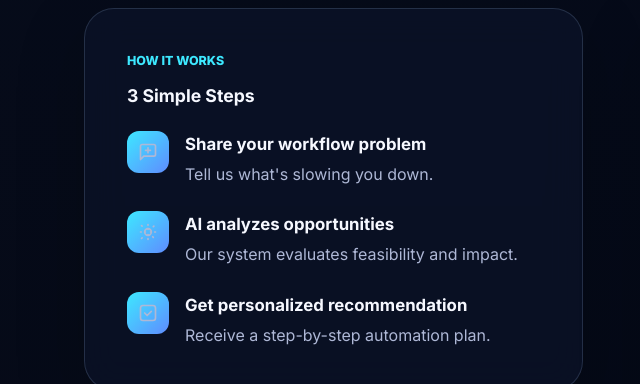
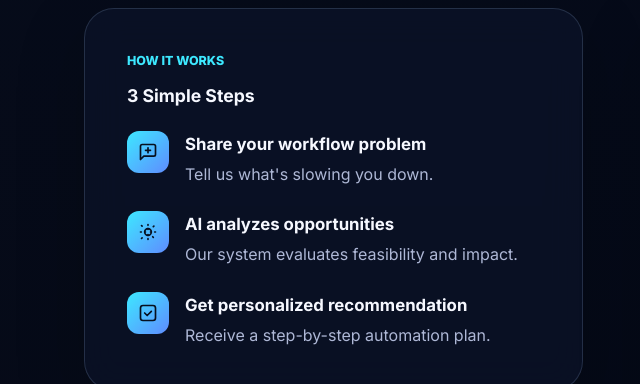
Before and after one commit to aatish619/Floviq_Web, a plain HTML site: page index.html in a window 1280 px wide. Shown: the part 6200-6584 px from the top of the page, 0-640 px from the left. Drawn offline with Linux system fonts and the light colour scheme.

Commit message:
Fix icon color visibility by resolving CSS specificity issue

```diff
--- a/css/style.css
+++ b/css/style.css
@@ -880,7 +880,7 @@
 }
 
 .info-item a,
-.info-item span {
+.info-item div span {
   color: var(--muted);
   transition: color 200ms ease;
 }
```
